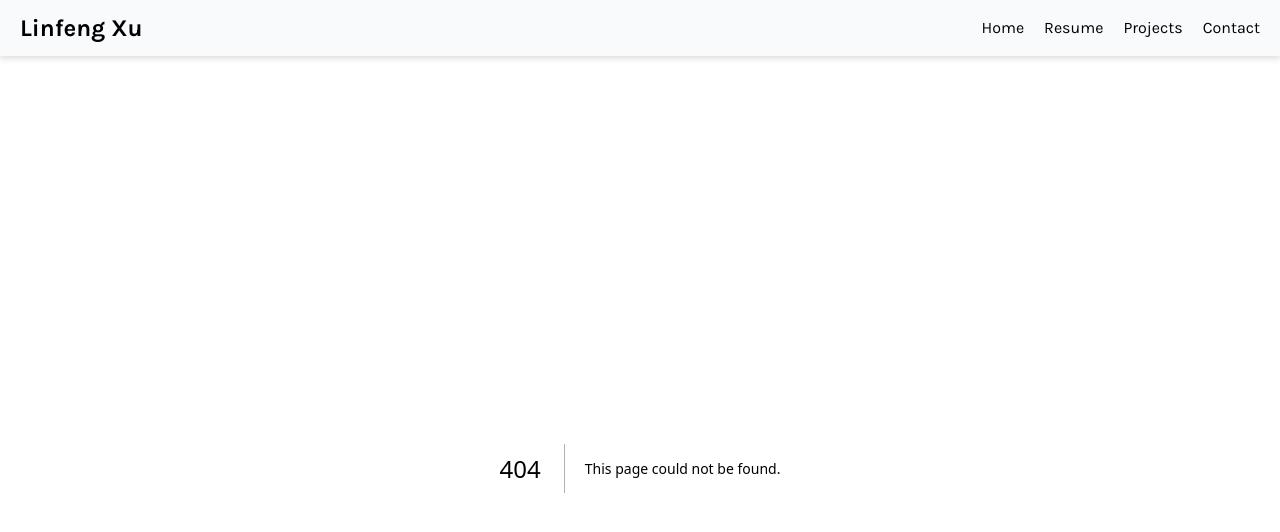
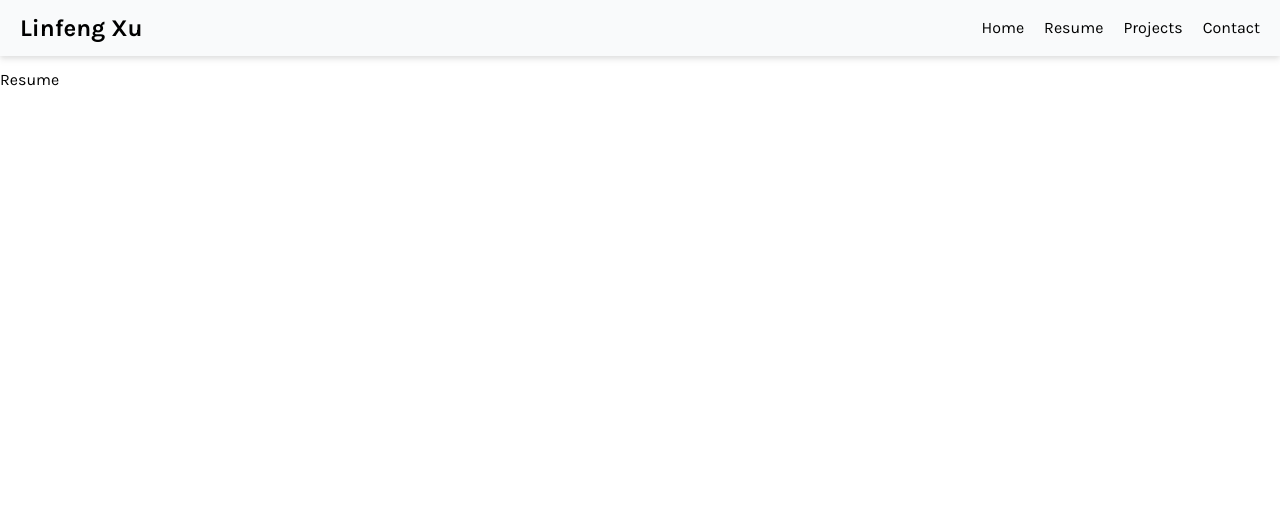
Before and after one commit to whiskey711/my-website-app, a Next.js app: page /resume in a window 1280 px wide. Before the commit this address had no page. Shown: the top 532 px of the page. Built offline with nearby package versions, Linux system fonts and the light colour scheme; a web font is replaced by a local one.

Commit message:
add resume page

```diff
--- a/components/Navbar.js
+++ b/components/Navbar.js
@@ -11,7 +11,9 @@ export default function Navbar() {
           <Link
             href="/"
             className="rounded-lg hover:underline decoration-2 underline-offset-8">Home</Link>
-          <li className="rounded-lg hover:underline decoration-2 underline-offset-8">Resume</li>
+          <Link
+            href="/resume"
+            className="rounded-lg hover:underline decoration-2 underline-offset-8">Resume</Link>
           <Link
             href="/projects"
             className="rounded-lg hover:underline decoration-2 underline-offset-8">Projects</Link>
--- /dev/null
+++ b/pages/resume.js
@@ -0,0 +1,5 @@
+export default function Resume(){
+  return (
+    <h1>Resume</h1>
+  );
+}
```
